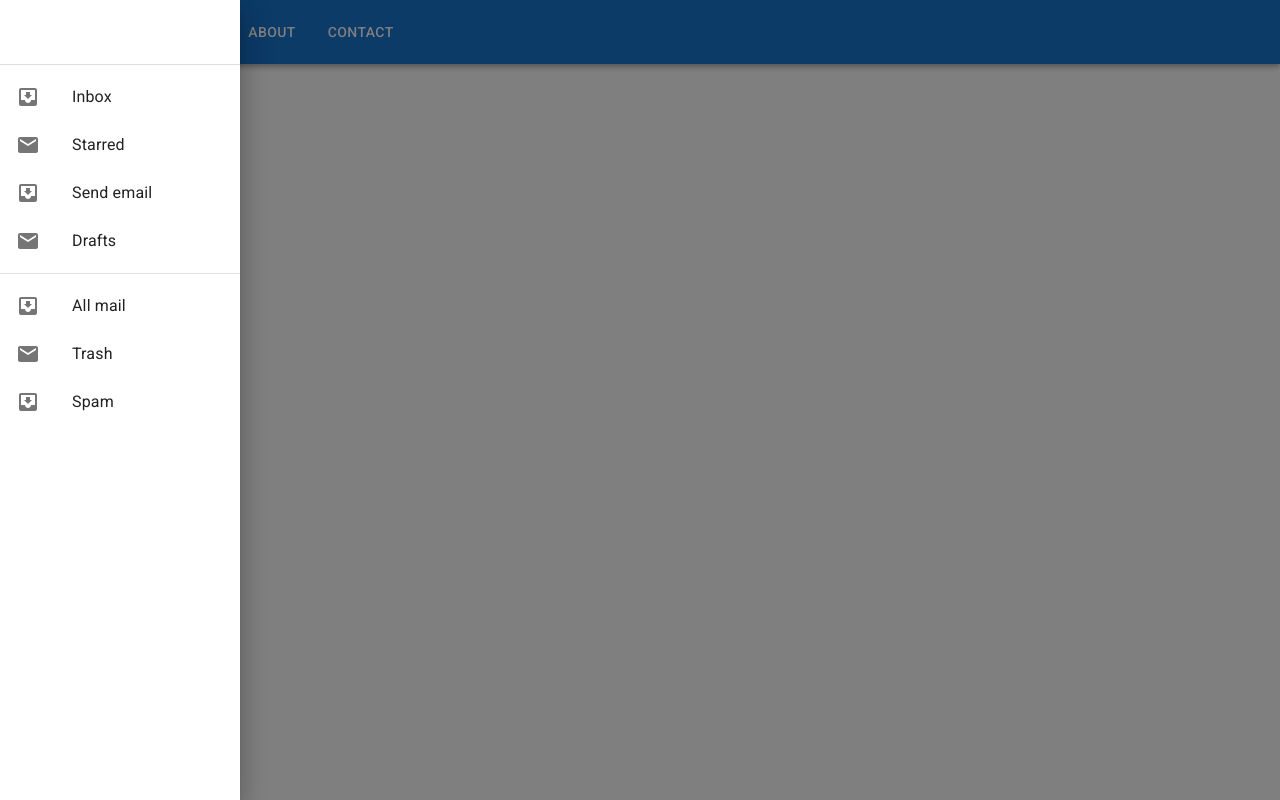
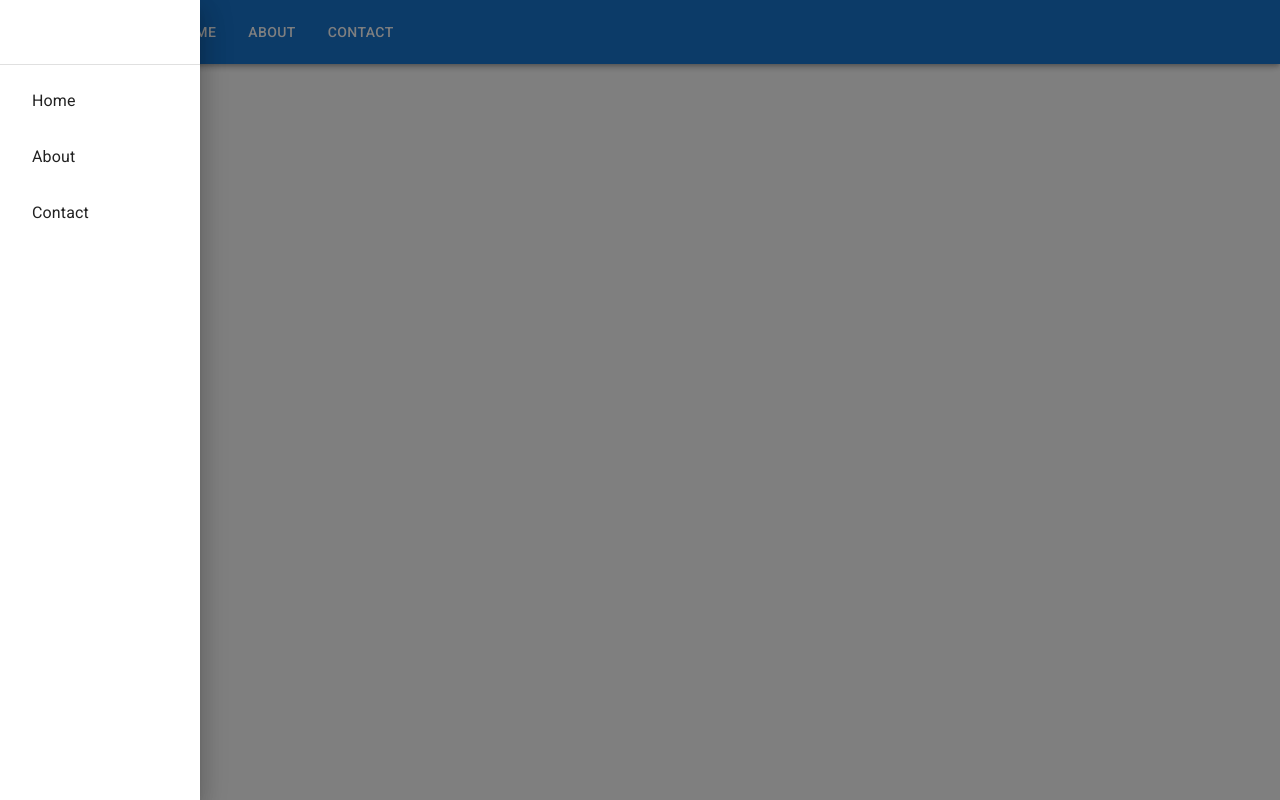
Before and after one commit to SakataSZ/Portfolio, a React (Create React App) app: page / in a window 1280 px wide. Both pictures are taken after a click on the button "open drawer". Built offline with nearby package versions, Linux system fonts and the light colour scheme.

Commit message:
update routing

```diff
--- a/src/App.jsx
+++ b/src/App.jsx
@@ -5,18 +5,24 @@ import About from './pages/About';
 import Contact from './pages/Contact';
 import ResponsiveDrawer from './components/ResponsiveDrower';
 
+const homeUrl = process.env.PUBLIC_URL;
+
 const pages = [
-  {name: 'Home', path: '/', element: <Home />},
-  {name: 'About', path: '/about/', element: <About />},
-  {name: 'Contact', path: '/contact/', element: <Contact />}
+  {name: 'Home', path: homeUrl + '/', element: <Home />},
+  {name: 'About', path: homeUrl + '/about', element: <About />},
+  {name: 'Contact', path: homeUrl + '/contact/', element: <Contact />}
 ]
 
 function App() {
+  console.log(homeUrl + '/')
   return (
     <div className="App">
       <BrowserRouter>
         <ResponsiveDrawer pages={pages}/>
         <Routes>
+          {/* for local */}
+          <Route path='/' element={<Home />} />
+
           {pages.map((page) => (
             <Route path={page.path} element={page.element} key={page.name} />
           ))}
--- a/src/components/ResponsiveDrower.jsx
+++ b/src/components/ResponsiveDrower.jsx
@@ -18,7 +18,7 @@ import MenuIcon from '@mui/icons-material/Menu';
 import Toolbar from '@mui/material/Toolbar';
 import Typography from '@mui/material/Typography';
 
-const drawerWidth = 240;
+const drawerWidth = 200;
 const title = "SakataSZ"
 
 function ResponsiveDrawer(props) {
@@ -35,7 +35,12 @@ function ResponsiveDrawer(props) {
       <Toolbar />
       <Divider />
       <List>
-        {['Inbox', 'Starred', 'Send email', 'Drafts'].map((text, index) => (
+        {pages.map((page) => (
+          <ListItem key={page.name}>
+            <ListItemButton href={page.path}>{page.name}</ListItemButton>
+          </ListItem>
+        ))}
+        {/* {['Inbox', 'Starred', 'Send email', 'Drafts'].map((text, index) => (
           <ListItem key={text} disablePadding>
             <ListItemButton>
               <ListItemIcon>
@@ -44,20 +49,7 @@ function ResponsiveDrawer(props) {
               <ListItemText primary={text} />
             </ListItemButton>
           </ListItem>
-        ))}
-      </List>
-      <Divider />
-      <List>
-        {['All mail', 'Trash', 'Spam'].map((text, index) => (
-          <ListItem key={text} disablePadding>
-            <ListItemButton>
-              <ListItemIcon>
-                {index % 2 === 0 ? <InboxIcon /> : <MailIcon />}
-              </ListItemIcon>
-              <ListItemText primary={text} />
-            </ListItemButton>
-          </ListItem>
-        ))}
+        ))} */}
       </List>
     </div>
   );
--- a/src/index.js
+++ b/src/index.js
@@ -1,5 +1,6 @@
 import React from 'react';
 import ReactDOM from 'react-dom/client';
+import { HashRouter } from 'react-router-dom';
 import App from './App';
 
 const root = ReactDOM.createRoot(document.getElementById('root'));
```
Also changed, not shown: 7 other files (tests, documents, lock files or other folders).
